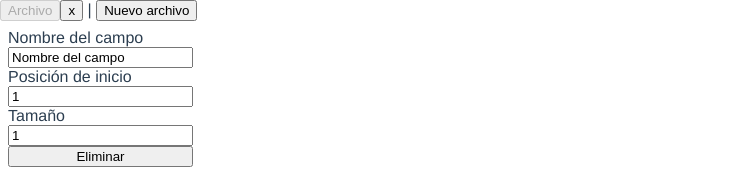
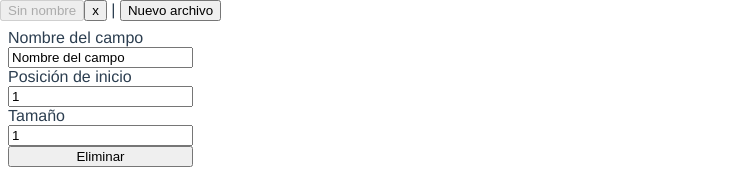
Before and after one commit to nuzkito/filefire, a Vue app: page / in a window 1280 px wide. Shown: the top 169 px of the page, without its empty margins (0-732 px from the left). Built offline with nearby package versions, Linux system fonts and the light colour scheme.

Commit message:
Change default name of new files.

```diff
--- a/src/store.js
+++ b/src/store.js
@@ -18,7 +18,7 @@ export default new Vuex.Store({
     mutations: {
         createFile(state) {
             state.files.push({
-                name: 'Archivo',
+                name: 'Sin nombre',
                 lines: [
                     {
                         type: 'Línea 1',
```
